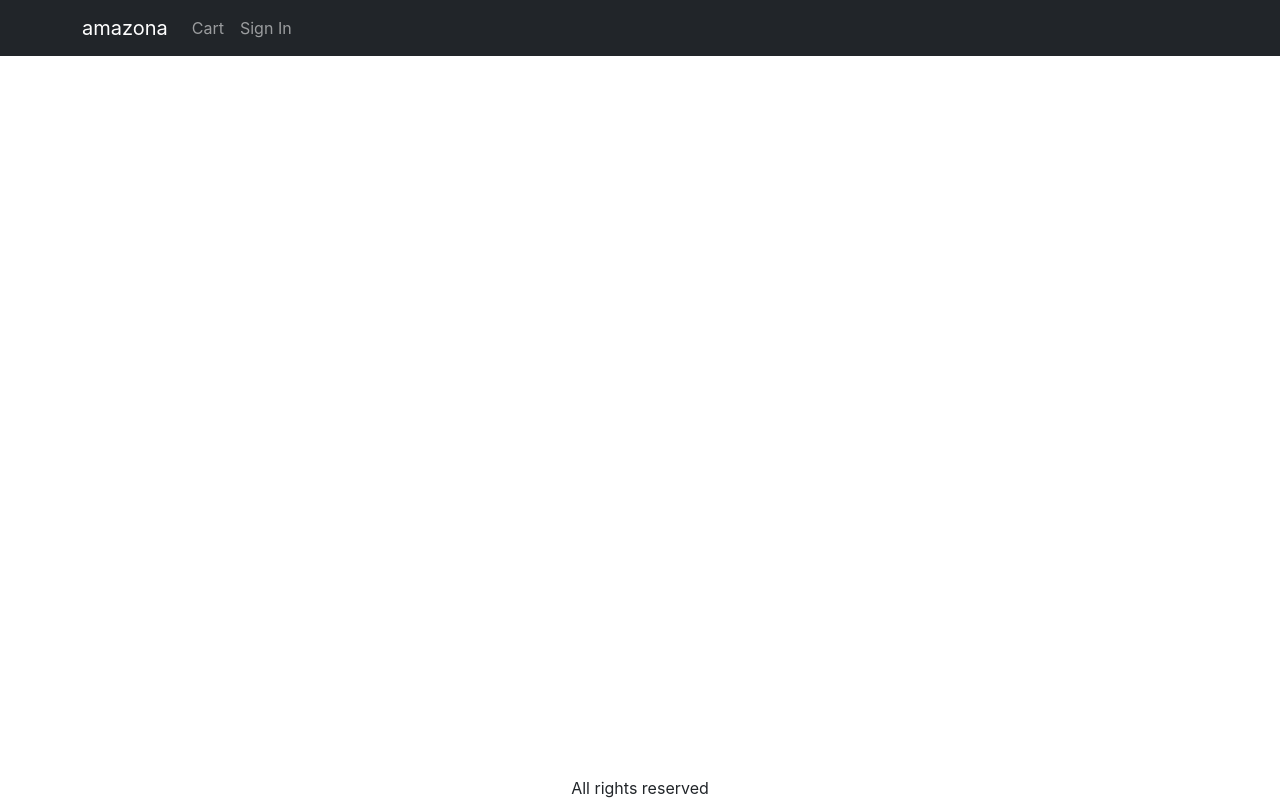
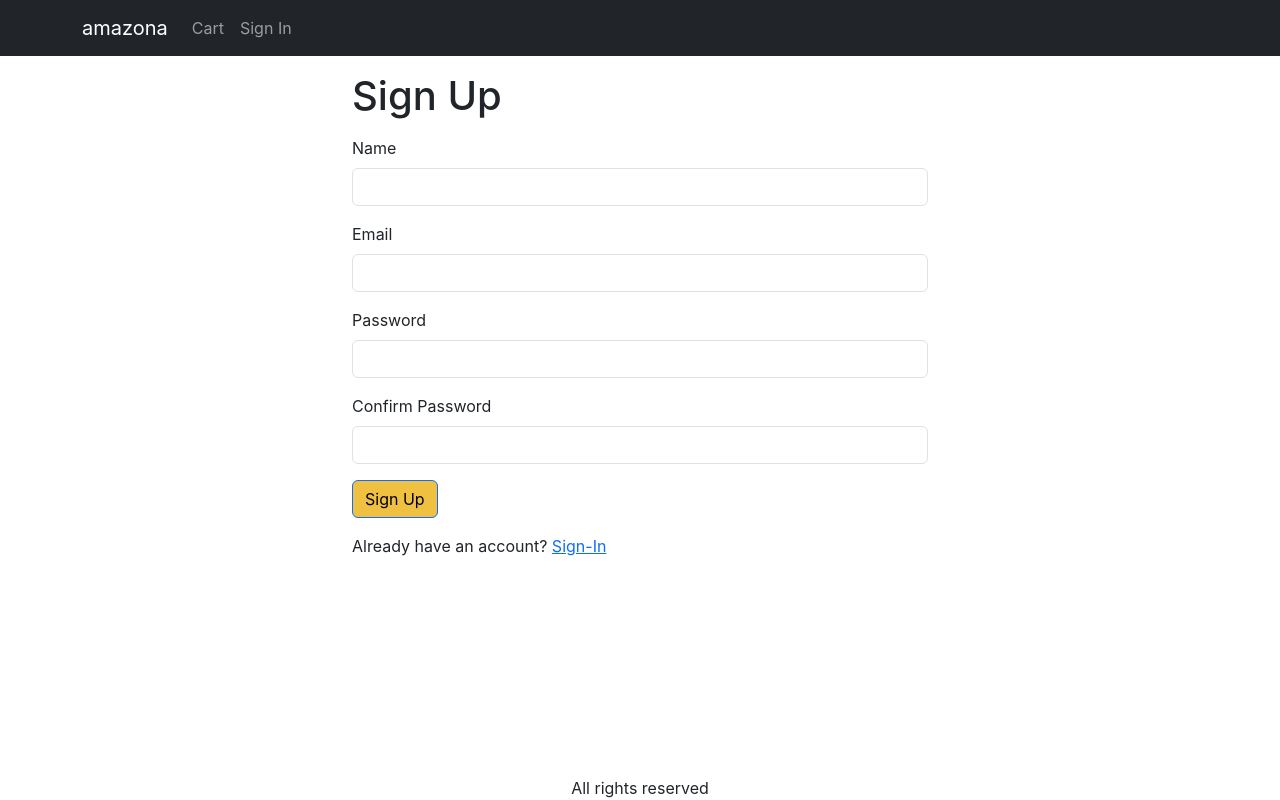
Before and after one commit to juanbalverdi/amazona, a React app in the folder frontend/: page /signup in a window 1280 px wide. Built offline with nearby package versions, Linux system fonts and the light colour scheme; the HTML template or start-up script is replaced by a standard one.

Commit message:
Add new SIGNUP user Route (POST) in backend && SIGNUP Screen in frontend

```diff
--- a/frontend/src/App.jsx
+++ b/frontend/src/App.jsx
@@ -14,6 +14,7 @@
 import { Store } from './Store';
 import { SigninScreen } from './screens/SigninScreen';
 import { ShippingAddressScreen } from './screens/ShippingAddressScreen';
+import { SignupScreen } from './screens/SignupScreen';
 
 export const App = () => {
   const { state, dispatch: ctxDispatch } = useContext(Store);
@@ -76,6 +77,7 @@
               <Route path="/product/:slug" element={<ProductScreen />} />
               <Route path="/cart" element={<CartScreen />} />
               <Route path="/signin" element={<SigninScreen />} />
+              <Route path="/signup" element={<SignupScreen />} />
               <Route path="/shipping" element={<ShippingAddressScreen />} />
               <Route path="/" element={<HomeScreen />} />
             </Routes>
--- /dev/null
+++ b/frontend/src/screens/SignupScreen.jsx
@@ -0,0 +1,103 @@
+import { Helmet } from 'react-helmet-async';
+import { useLocation, Link, useNavigate } from 'react-router-dom';
+import Container from 'react-bootstrap/Container';
+import Form from 'react-bootstrap/Form';
+import Button from 'react-bootstrap/Button';
+import Axios from 'axios';
+import { useContext, useEffect, useState } from 'react';
+import { Store } from '../Store';
+import { toast } from 'react-toastify';
+import { getError } from '../utils';
+
+export const SignupScreen = () => {
+  const navigate = useNavigate();
+
+  const { search } = useLocation();
+  const redirectInUrl = new URLSearchParams(search).get('redirect');
+  const redirect = redirectInUrl ? redirectInUrl : '/';
+
+  const [name, setName] = useState('');
+  const [email, setEmail] = useState('');
+  const [password, setPassword] = useState('');
+  const [confirmPassword, setConfirmPassword] = useState('');
+
+  const { state, dispatch: ctxDispatch } = useContext(Store);
+  const { userInfo } = state;
+
+  const submitHandler = async (e) => {
+    e.preventDefault();
+
+    if (password !== confirmPassword) {
+      toast.error('Passwords do not match');
+      return;
+    }
+
+    try {
+      const { data } = await Axios.post('/api/users/signup', {
+        name,
+        email,
+        password,
+      });
+
+      ctxDispatch({ type: 'USER_SIGNIN', payload: data });
+
+      localStorage.setItem('userInfo', JSON.stringify(data));
+
+      navigate(redirect || '/');
+    } catch (err) {
+      toast.error(getError(err));
+    }
+  };
+
+  useEffect(() => {
+    if (userInfo) {
+      navigate(redirect);
+    }
+  }, [navigate, redirect, userInfo]);
+
+  return (
+    <Container className="small-container">
+      <Helmet>
+        <title>Sign Up</title>
+      </Helmet>
+      <h1 className="my-3">Sign Up</h1>
+      <Form onSubmit={submitHandler}>
+        <Form.Group className="mb-3" controlId="name">
+          <Form.Label>Name</Form.Label>
+          <Form.Control required onChange={(e) => setName(e.target.value)} />
+        </Form.Group>
+        <Form.Group className="mb-3" controlId="email">
+          <Form.Label>Email</Form.Label>
+          <Form.Control
+            type="email"
+            required
+            onChange={(e) => setEmail(e.target.value)}
+          />
+        </Form.Group>
+        <Form.Group className="mb-3" controlId="password">
+          <Form.Label>Password</Form.Label>
+          <Form.Control
+            type="password"
+            required
+            onChange={(e) => setPassword(e.target.value)}
+          />
+        </Form.Group>
+        <Form.Group className="mb-3" controlId="confirmPassword">
+          <Form.Label>Confirm Password</Form.Label>
+          <Form.Control
+            type="password"
+            required
+            onChange={(e) => setConfirmPassword(e.target.value)}
+          />
+        </Form.Group>
+        <div className="mb-3">
+          <Button type="submit">Sign Up</Button>
+        </div>
+        <div className="mb-3">
+          Already have an account?{' '}
+          <Link to={`/signin?redirect=${redirect}`}>Sign-In</Link>
+        </div>
+      </Form>
+    </Container>
+  );
+};
```
Also changed, not shown: 1 other file (tests, documents, lock files or other folders).
